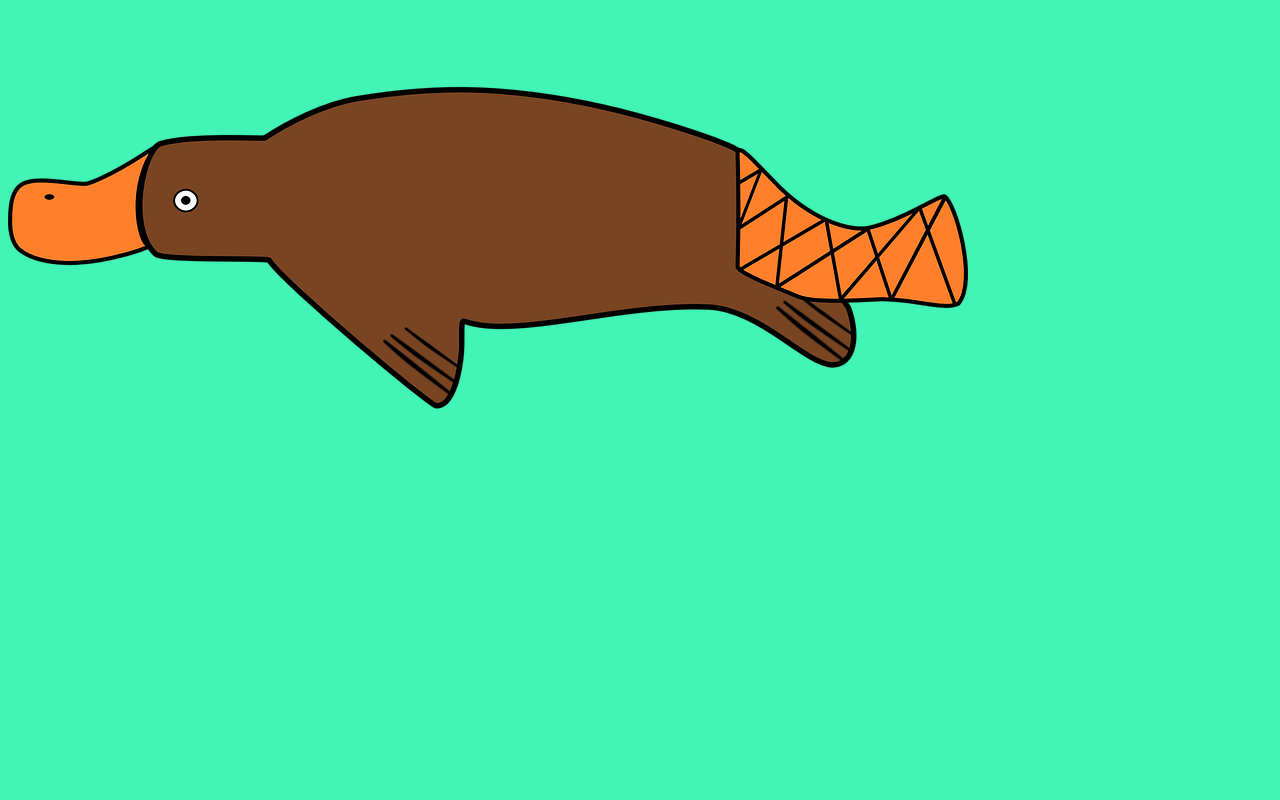
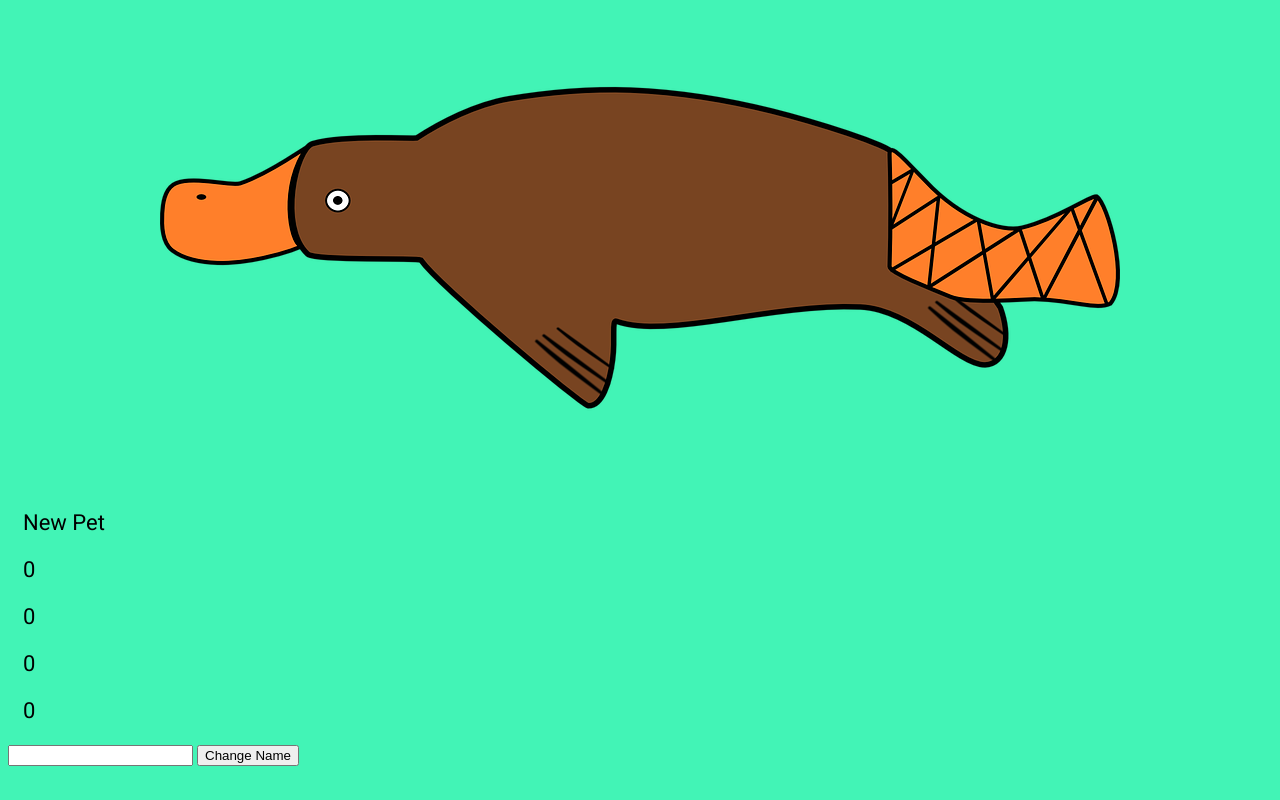
Before and after one commit to reddj/Tomagotchi-Mini-Project_GA, a plain HTML site: page index.html in a window 1280 px wide. Drawn offline with nearby package versions, Linux system fonts and the light colour scheme.

Commit message:
added some CSS. trying to get the button to work

```diff
--- a/app.js
+++ b/app.js
@@ -8,3 +8,17 @@ class tomagotchiPet{
 		this.age = age
 	}
 }
+
+
+let pet = new tomagotchiPet("New Pet", 0, 0, 0, 0)
+$(".petStats").append("<p>" + pet.petName + "</p>" + "<p>" + pet.hunger + "</p>" + "<p>" + pet.sleepiness + "</p>" + "<p>" + pet.boredom + "</p>" + "<p>" + pet.age + "</p>")
+
+$("#change-pet-name").click(function(){
+  let petName = $("#change-pet-name").val()
+  if(petName === ""){
+		alert("Name cannot be blank.")
+	}else{
+	$("#petName").append($petName)
+	$("#petName").val("")
+}
+})
--- a/index.html
+++ b/index.html
@@ -3,14 +3,18 @@
 <head>
 	<title>Tomagotchi Mini Project</title>
 	<link rel="stylesheet" href="./style.css">
+	<link href="https://fonts.googleapis.com/css?family=Roboto" rel="stylesheet">
 	<script
   src="https://code.jquery.com/jquery-3.3.1.min.js"
   integrity="sha256-FgpCb/KJQlLNfOu91ta32o/NMZxltwRo8QtmkMRdAu8="
   crossorigin="anonymous"></script>
-    <script type="text/javascript" src="./app.js"></script>
+
 </head>
 <body>
 	<img src="./images/platypus.png">
-
+	<div class = "petStats"></div>
+	 <input type="text" id="change-petName-input">
+	<button type = "button"  id = "change-pet-name">Change Name</button>
+	<script type="text/javascript" src="./app.js"></script>
 </body>
 </html>
--- a/style.css
+++ b/style.css
@@ -1,3 +1,15 @@
 body{
 	background-color: rgb(66, 244, 182)
 }
+
+img{
+display: block;
+margin-left: auto;
+margin-right: auto;
+}
+
+.petStats{
+	font-family: 'Roboto', sans-serif;
+	font-size: 22px;
+	margin-left: 15px;
+}
```
